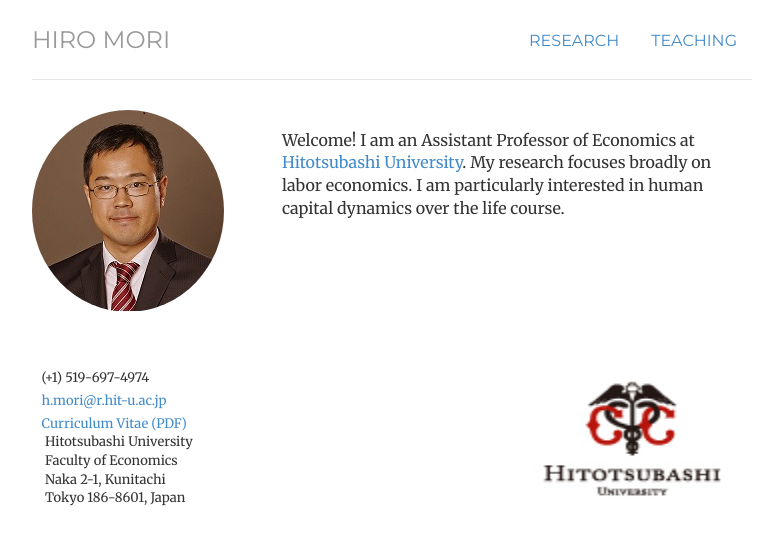
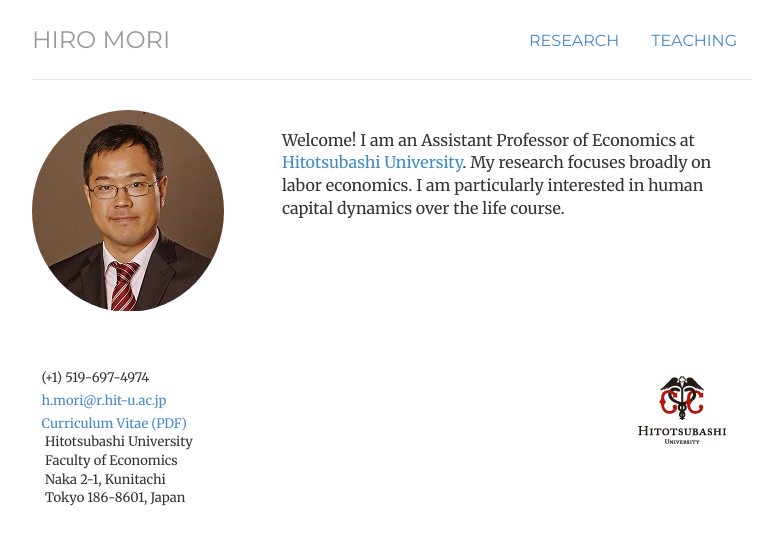
Before and after one commit to morihiroaki/morihiroaki.github.io, a Jekyll site: the page built from index.html, in a window 1280 px wide. Shown: the top 545 px of the page, without its empty margins (248-1015 px from the left). Built offline with Jekyll 4.4.1, drawn with Linux system fonts in a browser that asks for light colours.

Commit message:
Update index.html

```diff
--- a/index.html
+++ b/index.html
@@ -42,7 +42,7 @@
               focuses broadly on labor economics. I am particularly interested in human capital dynamics over the life course.</p>
               <br/><br/><br/><br/><br/><br/>
               <a href="http://www.hit-u.ac.jp/eng/" target="_blank" title="Link">
-              <img  class="img-rounded" src="files/hitotsubashi2.jpg" height="140" width="200" style='float:right;' hspace="20">
+              <img  class="img-rounded" src="files/hitotsubashi2.jpg" height="84" width="100" style='float:right;' hspace="20">
               </a>
               </div>
 
```
